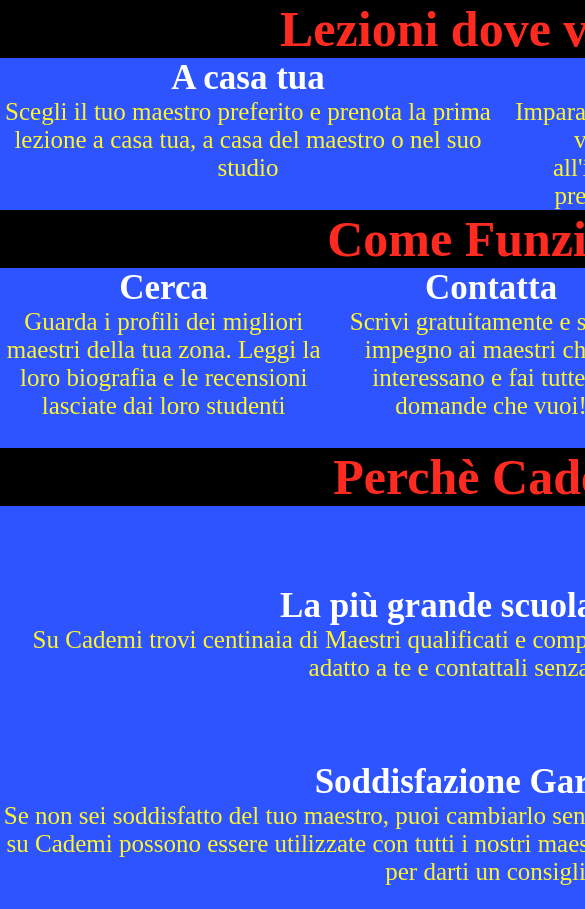
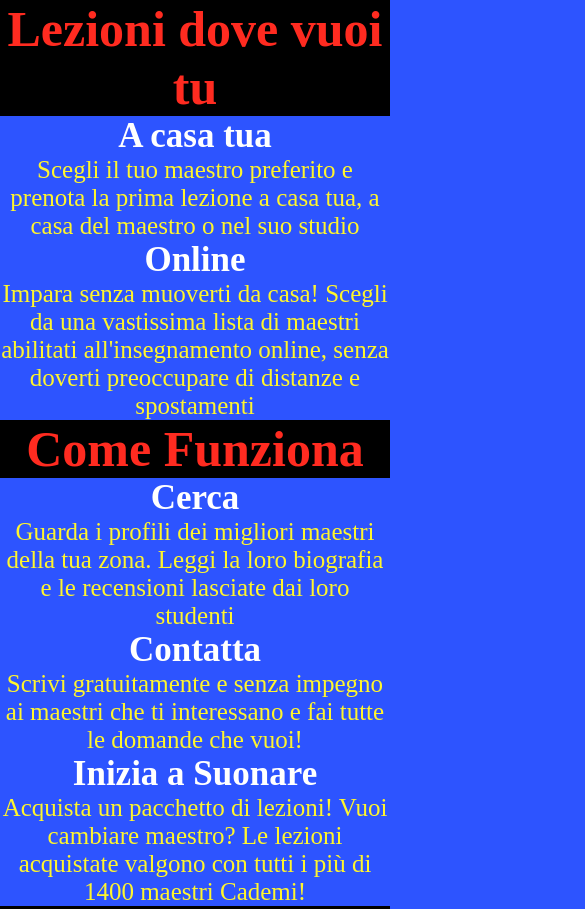
Before and after one commit to GianMX/html-css-resp-wannabe-12bool, a plain HTML site: page index.html in a window 390 px wide. Shown: the top 909 px of the page, 585 px wide, since content can reach past the window. Drawn offline with Linux system fonts and the light colour scheme.

Commit message:
revisione

```diff
--- a/12Bool.css
+++ b/12Bool.css
@@ -62,7 +62,7 @@
 }
 /* END LG */
 /* MD */
-@media screen and (min-width:480px) and (max-width:992px){
+@media screen and (min-width:481px) and (max-width:992px){
 .col-md-1 { width: calc((100%/12) * 1) }
 .col-md-2 { width: calc((100%/12) * 2) }
 .col-md-3 { width: calc((100%/12) * 3) }
--- a/index.html
+++ b/index.html
@@ -8,8 +8,8 @@
     <title>Boolean aCademy</title>
   </head>
   <body>
-    <div id="lezioni" class="container col-lg-12 col-md-12 col-xs-12">
-      <div class="row">
+    <div id="lezioni" class="container ">
+      <div class="row col-lg-12 col-md-12 col-xs-12">
         <h1>Lezioni dove vuoi tu</h1>
         <div class="left">
           <img class="md-resize xs-display-none" src="img/icon/maps.png" alt="">
@@ -24,20 +24,20 @@
       </div>
     </div>
 
-    <div id="steps" class="container grey col-lg-12 col-md-12">
-      <div class="row">
+    <div id="steps" class="container grey ">
+      <div class="row col-lg-12 col-md-12 col-xs-12">
         <h1>Come Funziona</h1>
-        <div class="left">
+        <div class="left col-xs-12">
           <img class="md-resize " src="img/search.svg" alt="">
           <h3>Cerca</h3>
           <span>Guarda i profili dei migliori maestri della tua zona. Leggi la loro biografia e le recensioni lasciate dai loro studenti </span>
         </div>
-        <div class="central">
+        <div class="central col-xs-12">
           <img class="md-resize " src="img/letter.svg" alt="">
           <h3>Contatta</h3>
           <span>Scrivi gratuitamente e senza impegno ai maestri che ti interessano e fai tutte le domande che vuoi!</span>
         </div>
-        <div class="right">
+        <div class="right col-xs-12">
           <img class="md-resize " src="img/male.svg" alt="">
           <h3>Inizia a Suonare</h3>
           <span>Acquista un pacchetto di lezioni! Vuoi cambiare maestro? Le lezioni acquistate valgono con tutti i più di 1400 maestri Cademi!</span>
@@ -46,21 +46,21 @@
     </div>
 
     <div id="why" class="container grey">
-      <div class="row col-lg-12 ">
+      <div class="row col-md-12 col-xs-12 col-lg-12">
         <h1>Perchè Cademi</h1>
-        <div class="first third  ">
+        <div class="first">
           <img class="md-resize " src="img/icon/profile.png" alt="">
           <h3>La più grande scuola d'Italia</h3>
           <span>Su Cademi trovi centinaia di Maestri qualificati e competenti in tutta Italia. Scegli quello più adatto a te e contattali senza impegno</span>
           <hr class="md-display-none xs-display-none ">
         </div>
-        <div class="second third ">
+        <div class="second">
           <img class="md-resize xs-display-none " src="img/icon/secure.png" alt="">
           <h3>Soddisfazione Garantita</h3>
           <span>Se non sei soddisfatto del tuo maestro, puoi cambiarlo senza costi aggiuntivi. Le lezioni acquistate su Cademi possono essere utilizzate con tutti i nostri maestri e il nostro team è sempre disponibile per darti un consiglio!</span>
           <hr class="md-display-none xs-display-none">
         </div>
-        <div class="third ">
+        <div class="third">
           <img class="md-display-none xs-display-none " src="img/icon/flex.png" alt="">
           <h3>Flessibile e Conveniente</h3>
           <span>Cademi non ha alcun costo d’iscrizione a differenza delle scuole di musica tradizionali. Inoltre, sei tu a scegliere dove fare lezione e gli orari delle tue lezioni.</span>
--- a/style.css
+++ b/style.css
@@ -72,7 +72,7 @@
   clear: both;
 }
 /* MODIFICHE STILE SEZIONE MD */
-@media screen and (min-width:480px) and (max-width:992px){
+@media screen and (min-width:481px) and (max-width:992px){
 * {
   background-color: #5aceff;
   margin: 0 auto;
@@ -135,6 +135,14 @@
 #lezioni .row img {
   display: none;
 }
+#lezioni .row>.left, #lezioni .row>.right {
+  width: 100%;
+  float: none;
+}
+#steps .row>.left, #steps .row>.central, #steps .row>.right {
+  float: none;
+  width: 100%;
+}
 }
 /* FINE MODIFICHE STILE SEZIONE XS */
 
```
